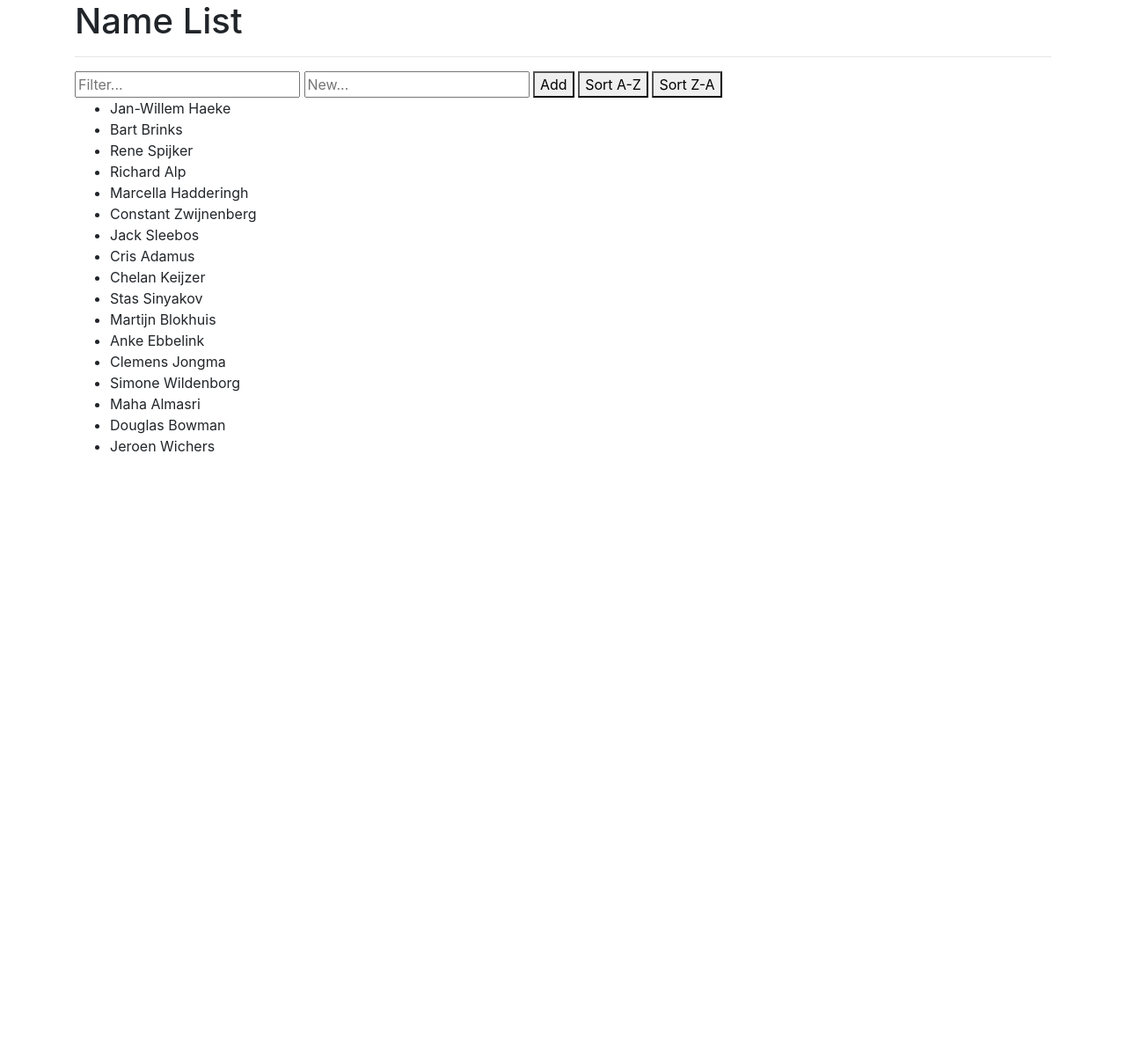
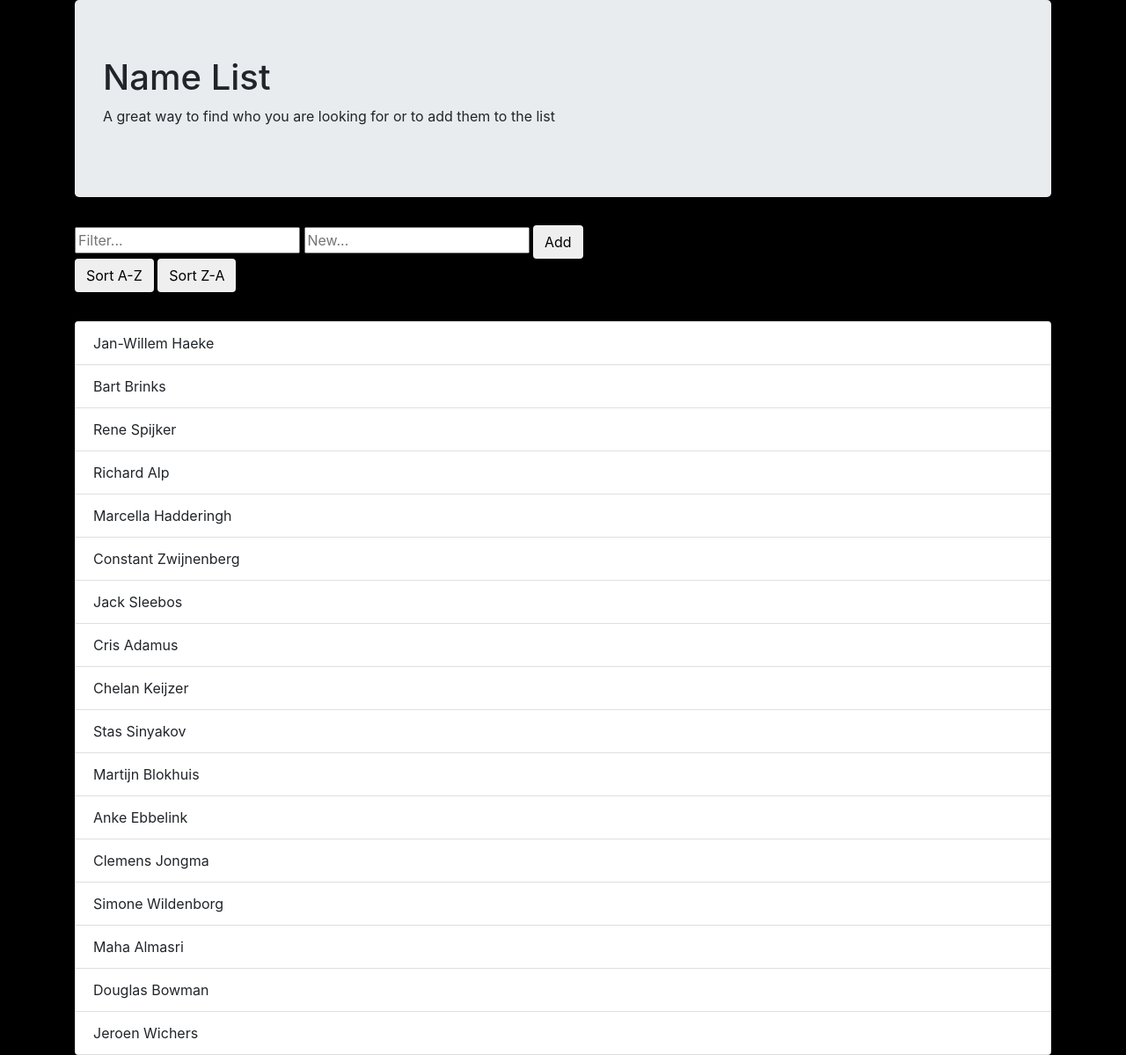
Before and after one commit to Jwhaeke/addressbook, a PHP site: page / in a window 1280 px wide. Shown: the whole page at 88% size. Before the commit the page ends 513 px from the top, so only its background shows below. Run offline with PHP 8.4, Linux system fonts and the light colour scheme.

Commit message:
previous changes added to git

```diff
--- a/css/main.css
+++ b/css/main.css
@@ -4,9 +4,16 @@
     grid-template-columns: 1fr 1fr 1fr;
 }
 */
-.callingCard {
+
+/*No longer needed. From previous itteration, may need it later though*/
+
+/* .callingCard {
     padding: 10px;
     background-color: white;
     color: black;
     border: 1px solid black;
+} */
+
+body {
+    background-color: black;
 }
--- a/index.html
+++ b/index.html
@@ -13,16 +13,18 @@
 
 <body onload="write()">
     <div class="container">
-        <h1 class="">Name List</h1>
-        <hr>
+       <div class="jumbotron">
+        <h1>Name List</h1>
+        <p>A great way to find who you are looking for or to add them to the list</p>
+    </div>
+
+
         <input id="myFilterBox" type="text" onkeyup="myFilterFunction();" placeholder="Filter...">
         <input id="myNewName" type="text" placeholder="New...">
-        <button onclick="voegIemandToe();">Add</button>
-
-        <button onclick="sortList()">Sort A-Z</button>
-        <button onclick="sortList2()">Sort Z-A</button>
-
-        <br>
+        <button class="btn" onclick="voegIemandToe();">Add</button><br>
+        <button class="btn" onclick="sortList()">Sort A-Z</button>
+        <button class="btn" onclick="sortList2()">Sort Z-A</button>
+        <hr>
 
         <div id="wrapper">
             <div id="div1">
--- a/javascript/main.js
+++ b/javascript/main.js
@@ -109,11 +109,14 @@ function write() {
 
     var ul = document.createElement('ul');
     ul.setAttribute("id", "id1" );
+    ul.setAttribute("class", "list-group" );
+
     document.getElementById('div1').appendChild(ul);
 
     list.forEach(element =>  {
         var named = element.getFullName();
         var li = document.createElement('li');
+        li.setAttribute("class", "list-group-item" );
         ul.appendChild(li);
         li.innerHTML += named;
     });
```
